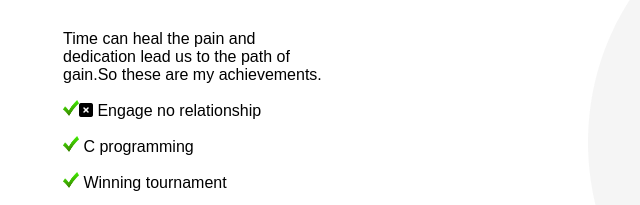
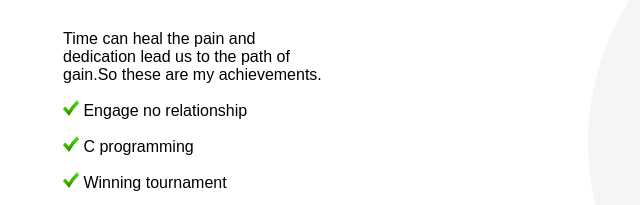
Before and after one commit to roudrapcraker/new-year-new-me, a plain HTML site: page index.html in a window 1280 px wide. Shown: the part 2192-2397 px from the top of the page, 251-891 px from the left. Drawn offline with Linux system fonts and the light colour scheme.

Commit message:
last commit

```diff
--- a/index.html
+++ b/index.html
@@ -47,7 +47,7 @@
                     previous year</h2>
                 <p class="failours">Time can heal the pain and dedication lead us to the path of gain.So these are my achievements.</p>
 
-                <p class="failours"><img class="check-mark" src="images/check-mark-png-45000.png" alt=""><i class="fa-solid fa-square-xmark"></i> Engage no relationship</p>
+                <p class="failours"><img class="check-mark" src="images/check-mark-png-45000.png" alt=""> Engage no relationship</p>
                 <p class="failours"><img class="check-mark" src="images/check-mark-png-45000.png" alt=""> C programming</p>
                 <p class="failours"><img class="check-mark" src="images/check-mark-png-45000.png" alt=""> Winning tournament</p>
                 <p class="failours"><img class="check-mark" src="images/check-mark-png-45000.png" alt=""> Earning maone</p>
```
